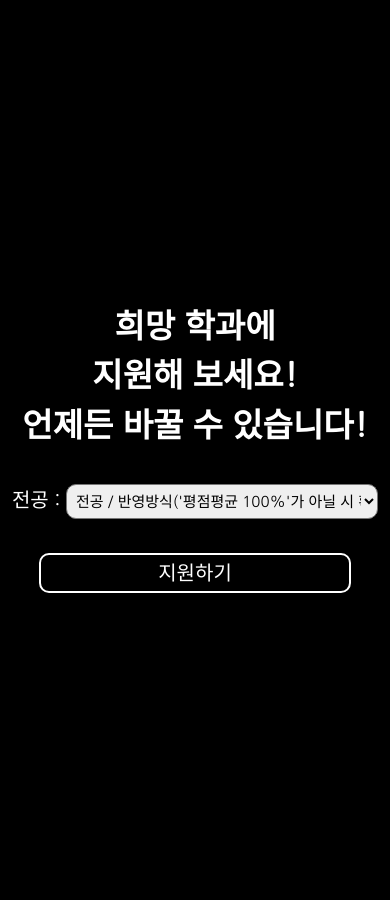
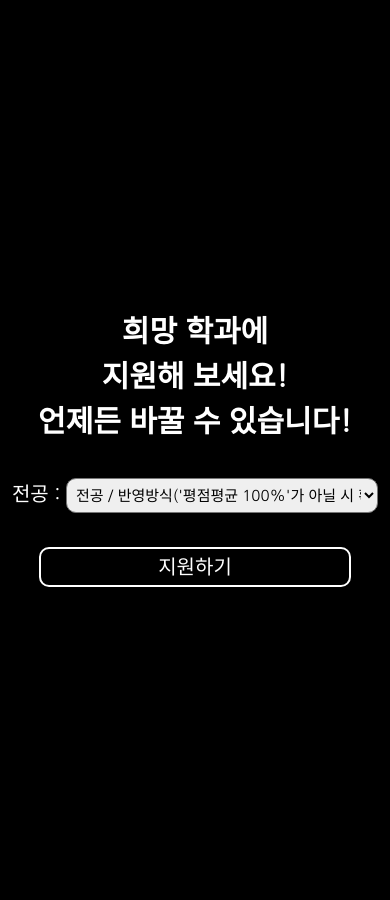
Before and after one commit to Yang-Min-Seok/Hufs_apply, a Flask app: template templates/Apply.html in a window 390 px wide. Run offline with Flask 2, Linux system fonts and the light colour scheme; the template is opened without the code that fills it, so the values that code supplies are empty.

Commit message:
Update main_res.css

```diff
--- a/static/css/Apply/main_res.css
+++ b/static/css/Apply/main_res.css
@@ -21,7 +21,7 @@
 
     }
     #main .wrap .choose h3{
-        font-size: 33px;
+        font-size: 30px;
     }
     #main .wrap .choose form{
 
```
